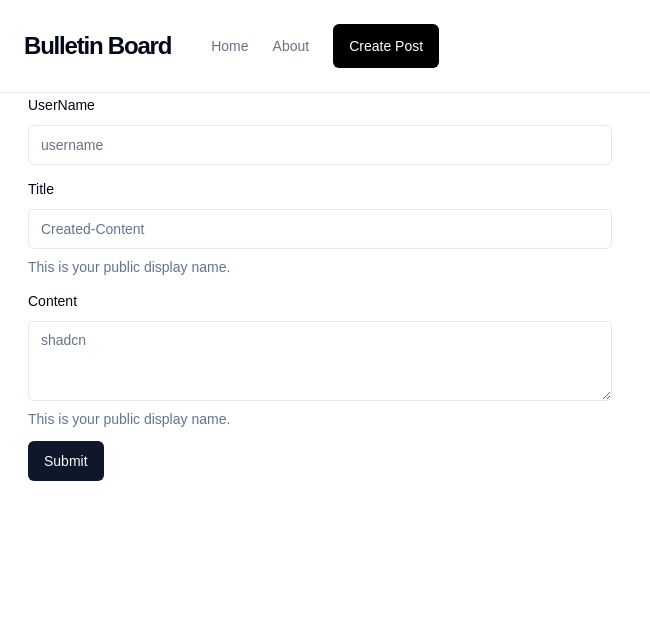
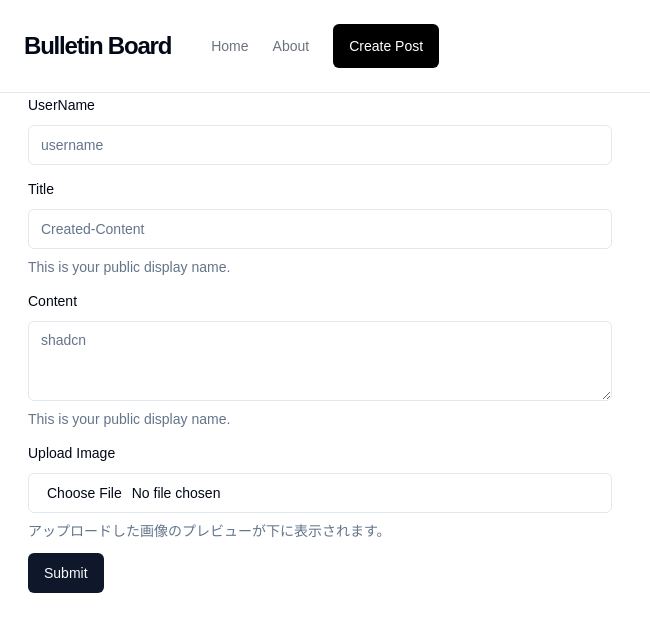
Before and after one commit to nt010/next-bulletin-board, a Next.js app: page /bbs-posts/create in a window 1280 px wide. Shown: the top 632 px of the page, without its empty margins (0-650 px from the left). Built offline with nearby package versions, Linux system fonts and the light colour scheme.

Commit message:
add upload-image

```diff
--- a/app/actions/postBBSAction.ts
+++ b/app/actions/postBBSAction.ts
@@ -4,7 +4,7 @@ import { z } from "zod";
 import { formSchema } from "../bbs-posts/create/page";
 import prisma from "../../lib/prismaClient";
 import { redirect } from "next/navigation";
-import { revalidatePath } from "next/cache";
+import { raevalidatePath } from "next/cache";
 
 export const postBBS = async ({username, title, content}: z.infer<typeof formSchema>) => {
     await prisma.post.create({
--- a/app/bbs-posts/create/page.tsx
+++ b/app/bbs-posts/create/page.tsx
@@ -1,6 +1,7 @@
 "use client";
 
 import React from "react";
+import { useState } from "react";
 import { Button } from "@/components/ui/button";
 import {
   Form,
@@ -17,6 +18,7 @@ import { z } from "zod";
 import { Textarea } from "@/components/ui/textarea";
 import { useForm } from "react-hook-form";
 import { useRouter } from "next/navigation";
+import Image from "next/image";
 import { postBBS } from "@/app/actions/postBBSAction";
 
 export const formSchema = z.object({
@@ -30,22 +32,47 @@ export const formSchema = z.object({
     .string()
     .min(10, { message: "内容は10文字以上で入力してください" })
     .max(140, { message: "内容は140文字以内で入力してください" }),
+  image: z.instanceof(File).optional(), // File型を指定
 });
 
 const CreatePage = () => {
   const router = useRouter();
+  const [imagePreview, setImagePreview] = useState<string | null>(null); // プレビュー用の状態
   const form = useForm({
     resolver: zodResolver(formSchema),
     defaultValues: {
       username: "",
       title: "",
       content: "",
+      image: undefined,
     },
   });
   async function onSubmit(value: z.infer<typeof formSchema>) {
-    const { username, title, content } = value;
-    postBBS({ username, title, content });
+    const { username, title, content, image } = value;
+
+    const formData = new FormData();
+    formData.append("username", username);
+    formData.append("title", title);
+    formData.append("content", content);
+    if (image) {
+      formData.append("image", image);
+    }
+
+    // サーバーに送信
+    await postBBS(formData);
   }
+
+  // ファイル選択時の処理
+  const handleImageChange = (event: React.ChangeEvent<HTMLInputElement>) => {
+    const file = event.target.files?.[0];
+    if (file) {
+      const reader = new FileReader();
+      reader.onload = () => {
+        setImagePreview(reader.result as string); // プレビュー用URLを設定
+      };
+      reader.readAsDataURL(file); // ファイルをデータURLとして読み込む
+    }
+  };
 
   return (
     <Form {...form}>
@@ -102,6 +129,28 @@ const CreatePage = () => {
             </FormItem>
           )}
         />
+        {/* 画像アップロード */}
+        <FormItem>
+          <FormLabel>Upload Image</FormLabel>
+          <FormControl>
+            <Input type="file" accept="image/*" onChange={handleImageChange} />
+          </FormControl>
+          <FormDescription>
+            アップロードした画像のプレビューが下に表示されます。
+          </FormDescription>
+          {imagePreview && (
+            <div className="mt-2">
+              <Image
+                src={imagePreview}
+                alt="Preview"
+                width={200}
+                height={200}
+                className="rounded-lg"
+              />
+            </div>
+          )}
+        </FormItem>
+
         <Button type="submit">Submit</Button>
       </form>
     </Form>
```
Also changed, not shown: app/components/layouts/card/Cards.tsx (+19 -12 lines).
